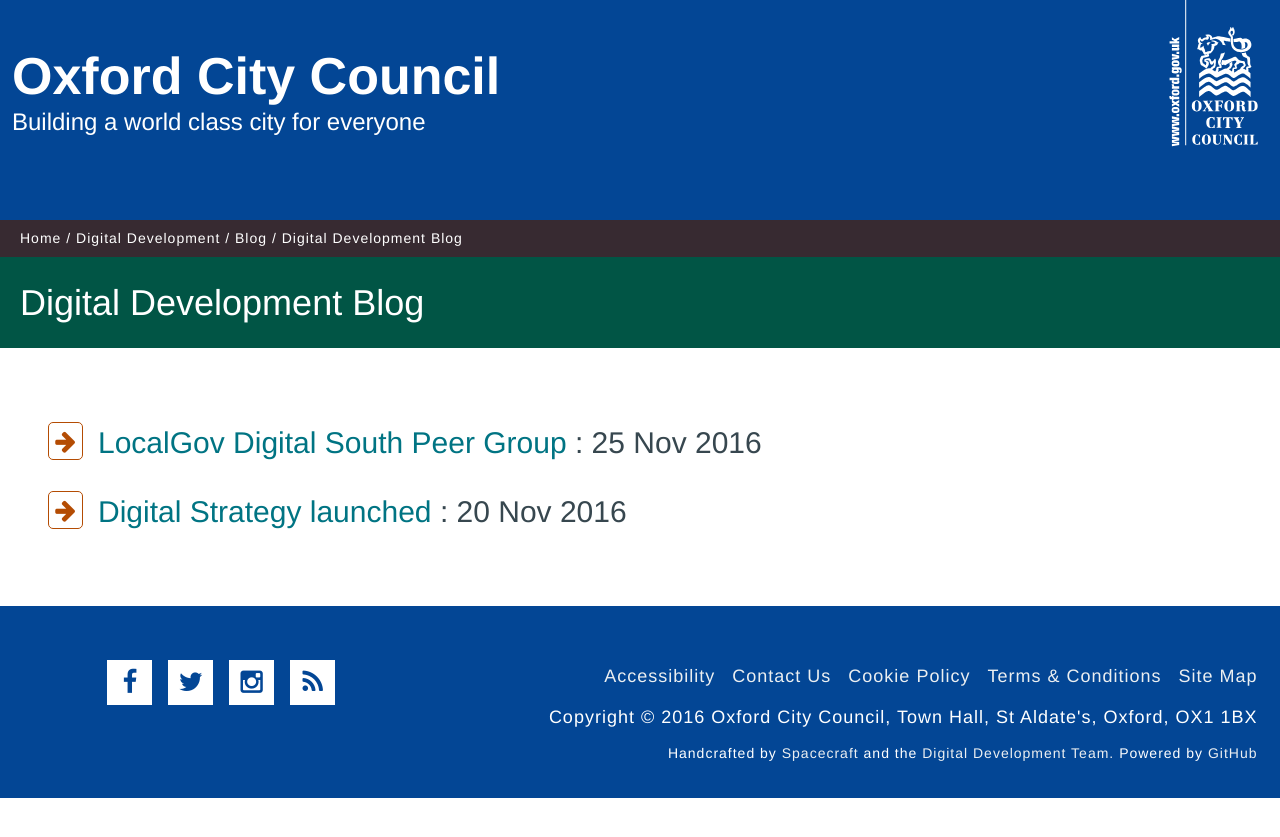
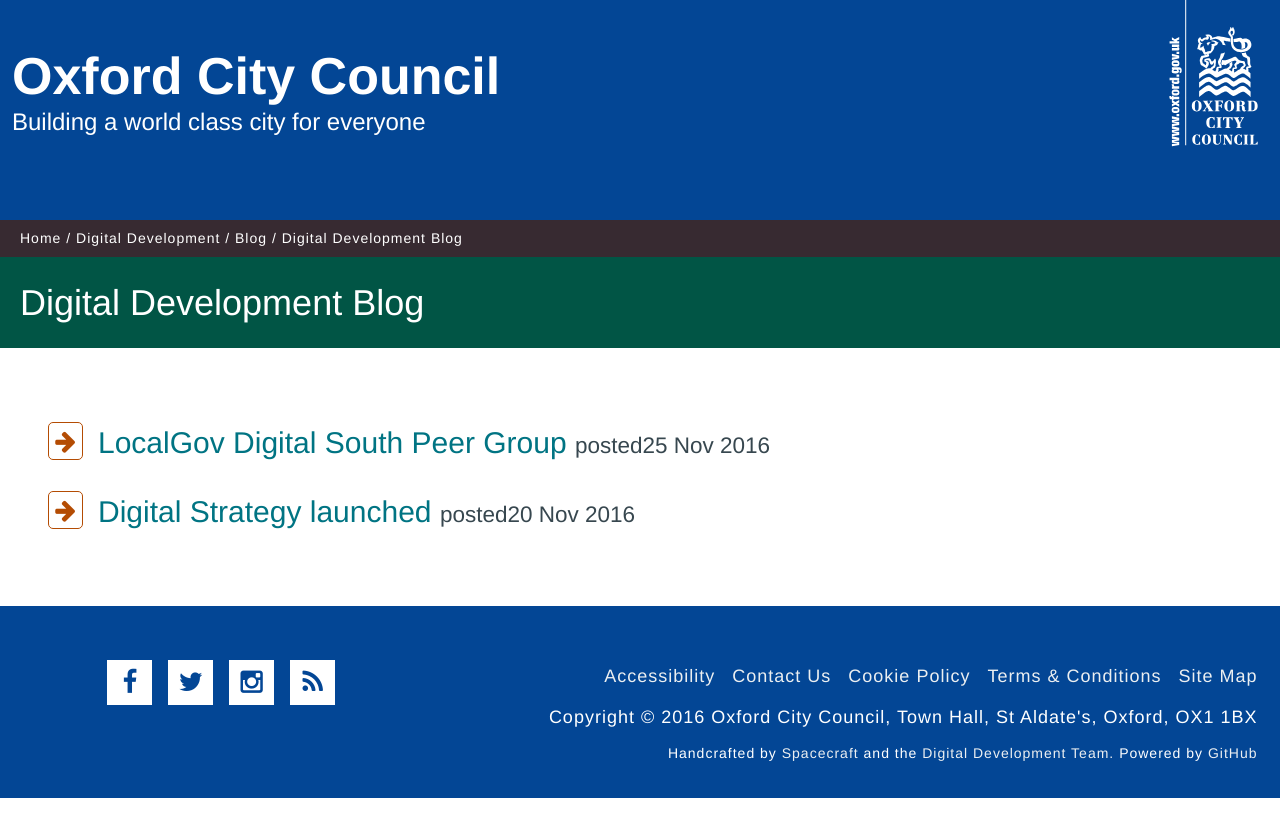
Before and after one commit to OxfordCityCouncil/OxfordCityCouncil.github.io, a Jekyll site: the page built from blog/index3.html, in a window 1280 px wide. Shown: the top 837 px of the page. Built offline with Jekyll 4.4.1, drawn with Linux system fonts in a browser that asks for light colours.

Commit message:
index 3 font

```diff
--- a/blog/index3.html
+++ b/blog/index3.html
@@ -8,7 +8,7 @@
         <ul class="item-list">
             {% for post in site.posts %}
           	<li><a href="{{ post.url }}" title="{{ post.title }}">{{ post.title }}</a>
-            <span style="font-weight: 300">: {{ post.date | date_to_string }}</span></li>
+            <span style="font-weight: 300; font-size: 0.75em;"> posted{{ post.date | date_to_string }}</span></li>
             {% endfor %}
           </ul>
     </div>
```
